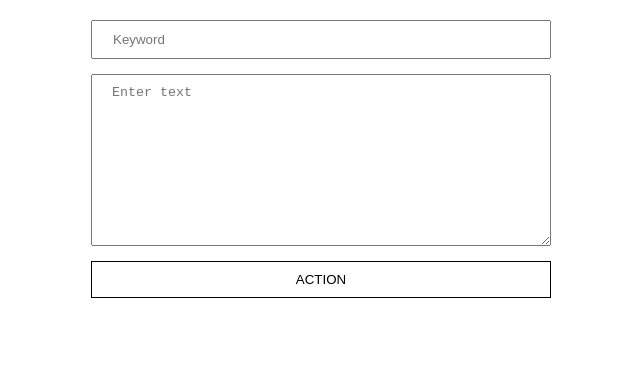
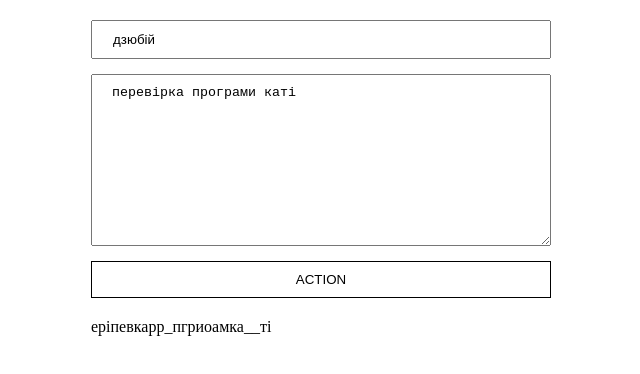
Before and after one commit to F0oocuS/test-task, a plain HTML site: page index.html in a window 1280 px wide. Both pictures are taken after a click on the button "ACTION". Shown: the whole page, without its empty margins (319-959 px from the left). Drawn offline with nearby package versions, Linux system fonts and the light colour scheme.

Commit message:
finaly did it v2.0

```diff
--- a/index.html
+++ b/index.html
@@ -37,9 +37,9 @@
 		</style>
 
 		<div class="wrapper">
-			<input type="text" id="key" placeholder="Keyword">
+			<input type="text" id="key" placeholder="Keyword" value="дзюбій">
 
-			<textarea name="" id="text" cols="30" rows="10" placeholder="Enter text"></textarea>
+			<textarea name="" id="text" cols="30" rows="10" placeholder="Enter text">перевірка програми каті</textarea>
 
 			<button id="button">Action</button>
 
@@ -48,6 +48,127 @@
 		<script src="https://ajax.googleapis.com/ajax/libs/jquery/2.1.1/jquery.min.js"></script>
 
 		<script>
+			var alphabet = [
+				{char: "A", value: 1},
+				{char: "B", value: 2},
+				{char: "C", value: 3},
+				{char: "D", value: 4},
+				{char: "E", value: 5},
+				{char: "F", value: 6},
+				{char: "G", value: 7},
+				{char: "H", value: 8},
+				{char: "I", value: 9},
+				{char: "J", value: 10},
+				{char: "K", value: 11},
+				{char: "L", value: 12},
+				{char: "M", value: 13},
+				{char: "N", value: 14},
+				{char: "O", value: 15},
+				{char: "P", value: 16},
+				{char: "Q", value: 17},
+				{char: "R", value: 18},
+				{char: "S", value: 19},
+				{char: "T", value: 20},
+				{char: "U", value: 21},
+				{char: "V", value: 22},
+				{char: "W", value: 23},
+				{char: "X", value: 24},
+				{char: "Y", value: 25},
+				{char: "Z", value: 26},
+				{char: "a", value: 27},
+				{char: "b", value: 28},
+				{char: "c", value: 29},
+				{char: "d", value: 30},
+				{char: "e", value: 31},
+				{char: "f", value: 32},
+				{char: "g", value: 33},
+				{char: "h", value: 34},
+				{char: "i", value: 35},
+				{char: "j", value: 36},
+				{char: "k", value: 37},
+				{char: "l", value: 38},
+				{char: "m", value: 39},
+				{char: "n", value: 40},
+				{char: "o", value: 41},
+				{char: "p", value: 42},
+				{char: "q", value: 43},
+				{char: "r", value: 44},
+				{char: "s", value: 45},
+				{char: "t", value: 46},
+				{char: "u", value: 47},
+				{char: "v", value: 48},
+				{char: "w", value: 49},
+				{char: "x", value: 50},
+				{char: "y", value: 51},
+				{char: "z", value: 52},
+				{char: "А", value: 53},
+				{char: "Б", value: 54},
+				{char: "В", value: 55},
+				{char: "Г", value: 56},
+				{char: "Ґ", value: 57},
+				{char: "Д", value: 58},
+				{char: "Е", value: 59},
+				{char: "Є", value: 60},
+				{char: "Ж", value: 61},
+				{char: "З", value: 62},
+				{char: "И", value: 63},
+				{char: "І", value: 64},
+				{char: "Ї", value: 65},
+				{char: "Й", value: 66},
+				{char: "К", value: 67},
+				{char: "Л", value: 68},
+				{char: "М", value: 69},
+				{char: "Н", value: 70},
+				{char: "О", value: 71},
+				{char: "П", value: 72},
+				{char: "Р", value: 73},
+				{char: "С", value: 74},
+				{char: "Т", value: 75},
+				{char: "У", value: 76},
+				{char: "Ф", value: 77},
+				{char: "Х", value: 78},
+				{char: "Ц", value: 79},
+				{char: "Ч", value: 80},
+				{char: "Ш", value: 81},
+				{char: "Щ", value: 82},
+				{char: "Ь", value: 83},
+				{char: "Ю", value: 84},
+				{char: "Я", value: 85},
+				{char: "а", value: 86},
+				{char: "б", value: 87},
+				{char: "в", value: 88},
+				{char: "г", value: 89},
+				{char: "ґ", value: 90},
+				{char: "д", value: 91},
+				{char: "е", value: 92},
+				{char: "є", value: 93},
+				{char: "ж", value: 94},
+				{char: "з", value: 95},
+				{char: "и", value: 96},
+				{char: "і", value: 97},
+				{char: "ї", value: 98},
+				{char: "й", value: 99},
+				{char: "к", value: 100},
+				{char: "л", value: 101},
+				{char: "м", value: 102},
+				{char: "н", value: 103},
+				{char: "о", value: 104},
+				{char: "п", value: 105},
+				{char: "р", value: 106},
+				{char: "с", value: 107},
+				{char: "т", value: 108},
+				{char: "у", value: 109},
+				{char: "ф", value: 110},
+				{char: "х", value: 111},
+				{char: "ц", value: 112},
+				{char: "ч", value: 113},
+				{char: "ш", value: 114},
+				{char: "щ", value: 115},
+				{char: "ь", value: 116},
+				{char: "ю", value: 117},
+				{char: "я", value: 118}
+			];
+
 			var key = getById('key');
 			var text = getById('text')
 			var button = getById('button');
@@ -69,18 +190,23 @@
 				var result = [];
 
 				for (var i = 0; i < key.length; i++) {
-					keyArray.push(key[i].charCodeAt());
-					keyArrayForSort.push(key[i].charCodeAt());
+					for (var j = 0; j < alphabet.length; j++) {
+						if (key[i] == alphabet[j].char) {
+							keyArray.push(alphabet[j].value);
+							keyArrayForSort.push(alphabet[j].value);
+						}
+					}
 				}
+
+				console.log(sortResult);
 
 				keyArrayForSort.sort(function(a, b) {
 					return a - b;
 				});
 
 				for (var i = 0; i < keyArrayForSort.length; i++) {
-					sortResult.push(keyArray.indexOf(keyArrayForSort[i]));
+					sortResult[(keyArray.indexOf(keyArrayForSort[i]))] = i;
 				}
-
 
 				for (var i = 0; i < arrayHeight; i++) {
 					array.push([]);
```
